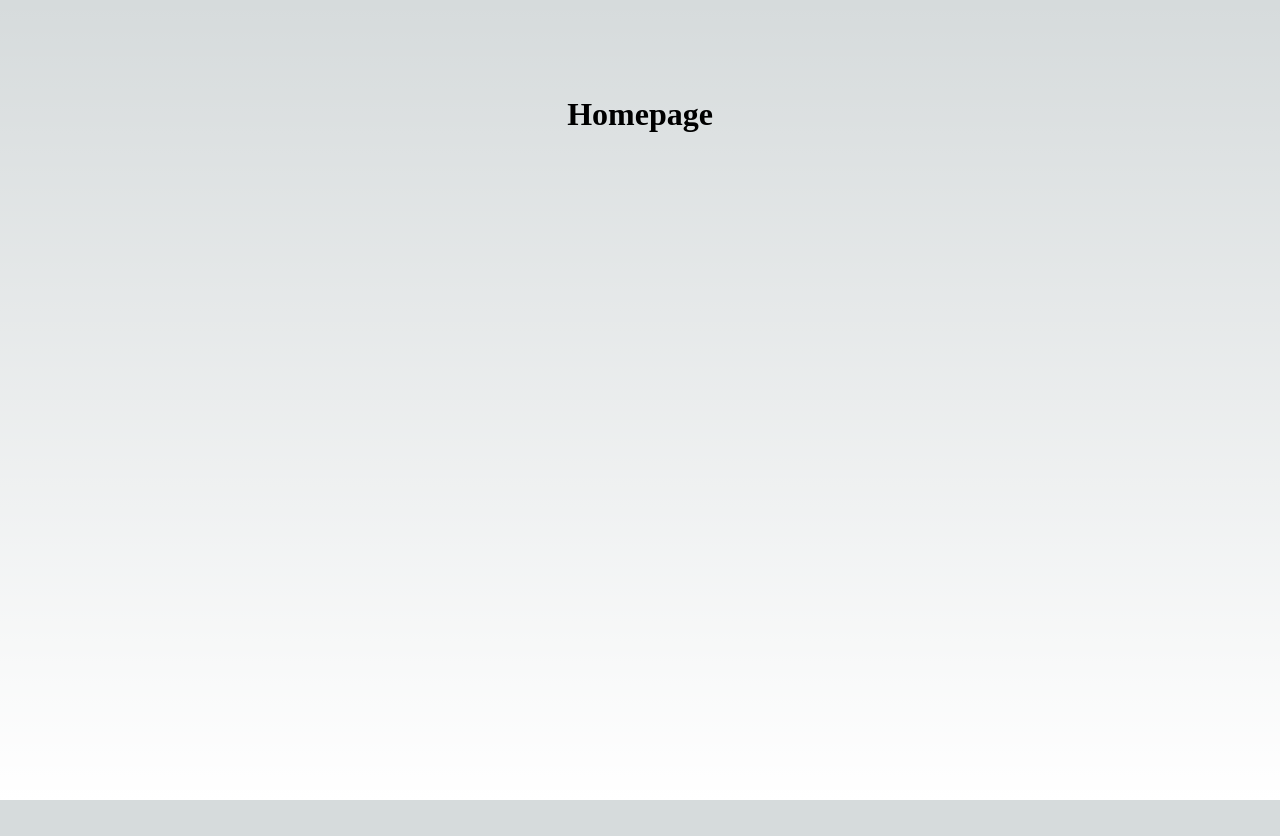
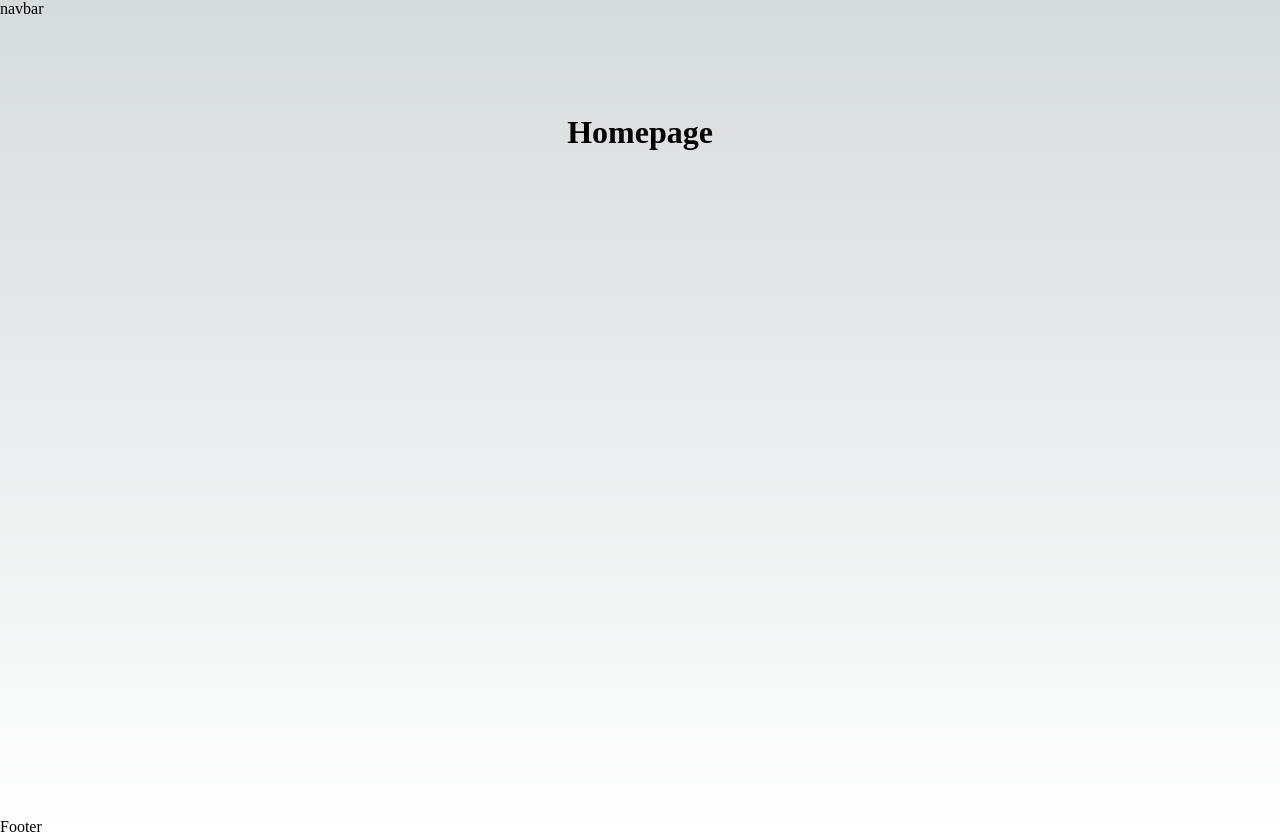
Before and after one commit to daudi13/restauantjs, a Next.js app: page / in a window 1280 px wide. Before the commit the page ends 800 px from the top, so only its background shows below. Built offline with nearby package versions, Linux system fonts and the light colour scheme.

Commit message:
Add layout

```diff
--- a/pages/index.js
+++ b/pages/index.js
@@ -2,6 +2,8 @@
 import { Inter } from 'next/font/google'
 import styles from '@/styles/Home.module.css'
 import Image from 'next/image'
+import Navbar from './components/Navbar'
+import Footer from './components/Footer'
 
 const inter = Inter({ subsets: ['latin'] })
 
@@ -13,9 +15,11 @@
         <meta name="description" content="Pizza restauraunt near me" />
         <meta name="viewport" content="width=device-width, initial-scale=1" />
       </Head>
+      <Navbar/>
       <main className={styles.main}>
         <h1>Homepage</h1>
       </main>
+      <Footer/>
     </div>
   )
 }
```
Also changed, not shown: pages/components/Layout.js (+12 -0 lines).
